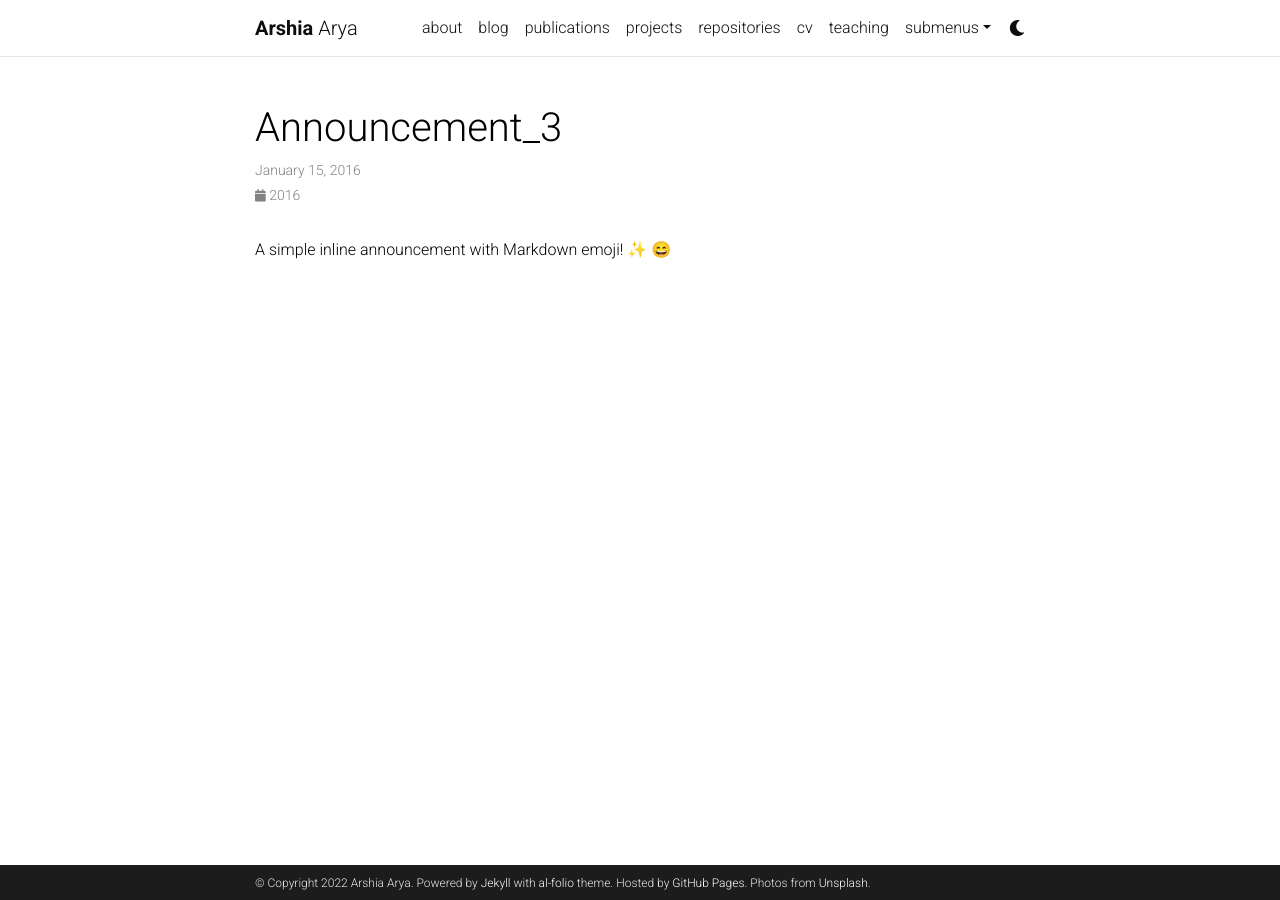
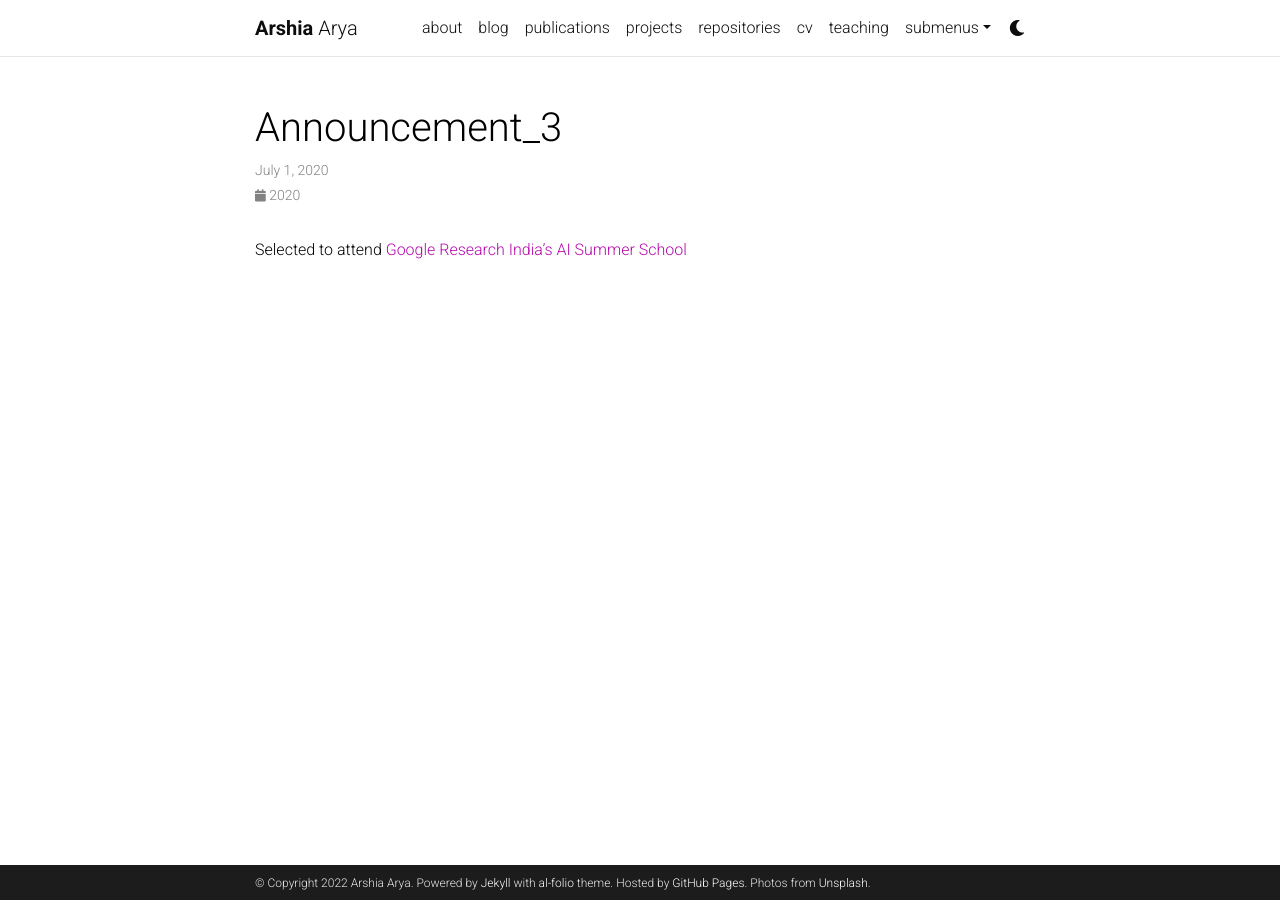
Before and after one commit to Arshiaarya/arshiaarya.github.io, a Jekyll site: the page built from _news/announcement_3.md, in a window 1280 px wide. Built offline with Jekyll 4.4.1, drawn with Linux system fonts in a browser that asks for light colours; full-size pictures stand in for the smaller copies a plugin makes; emoji names are drawn with the system emoji font; comment, search, counter and statistics services are not loaded; a style sheet for code colours, icons or effects is not loaded.

Commit message:
Update announcements

```diff
--- a/_news/announcement_3.md
+++ b/_news/announcement_3.md
@@ -1,7 +1,7 @@
 ---
 layout: post
-date: 2016-01-15 07:59:00-0400
+date: 2020-07-01 07:59:00-0400
 inline: true
 ---
 
-A simple inline announcement with Markdown emoji! :sparkles: :smile:
+Selected to attend <a href="https://sites.google.com/view/aisummerschool2020/home">Google Research India's AI Summer School</a>
```
Also changed, not shown: _news/announcement_2.md (+1 -2 lines).
